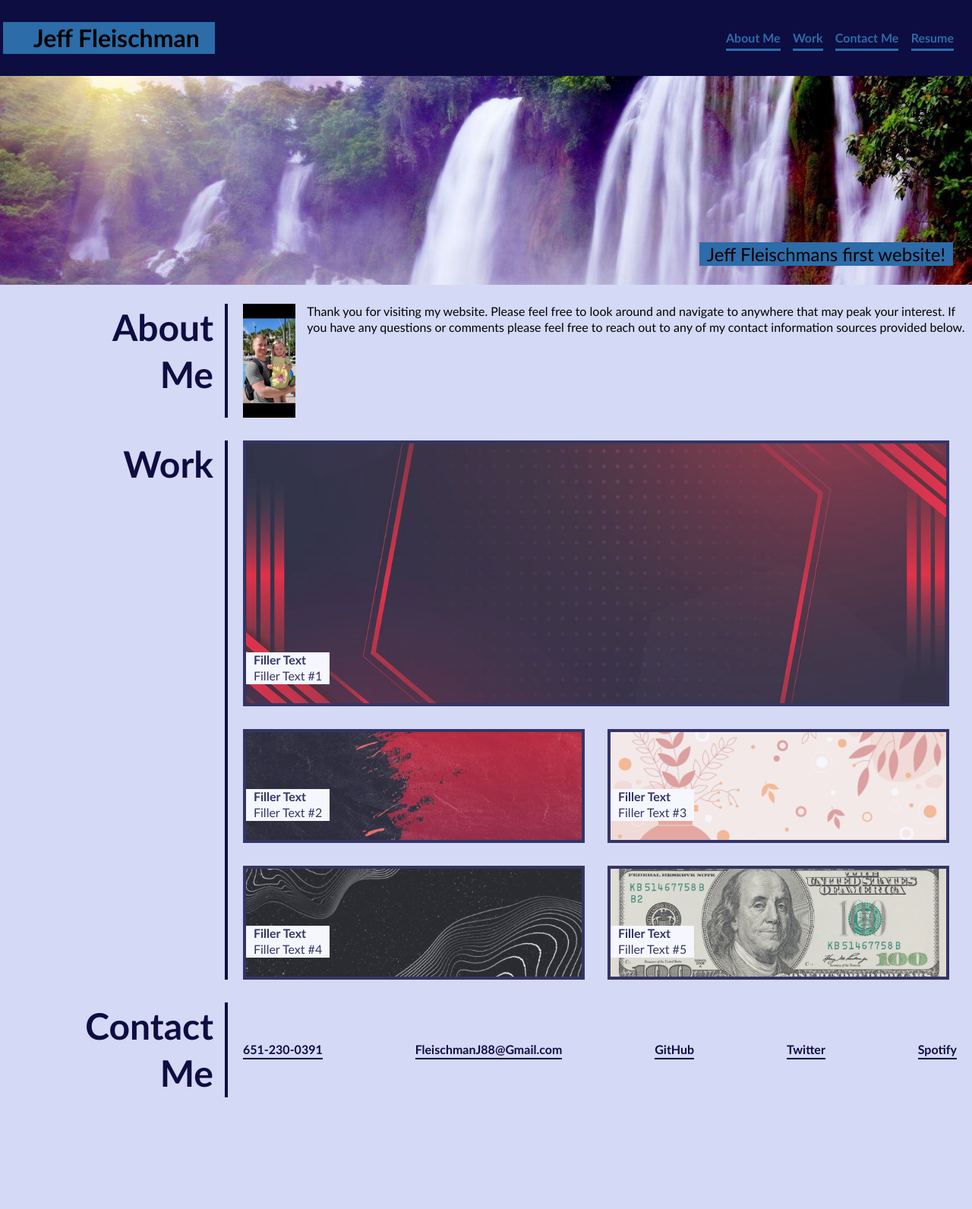
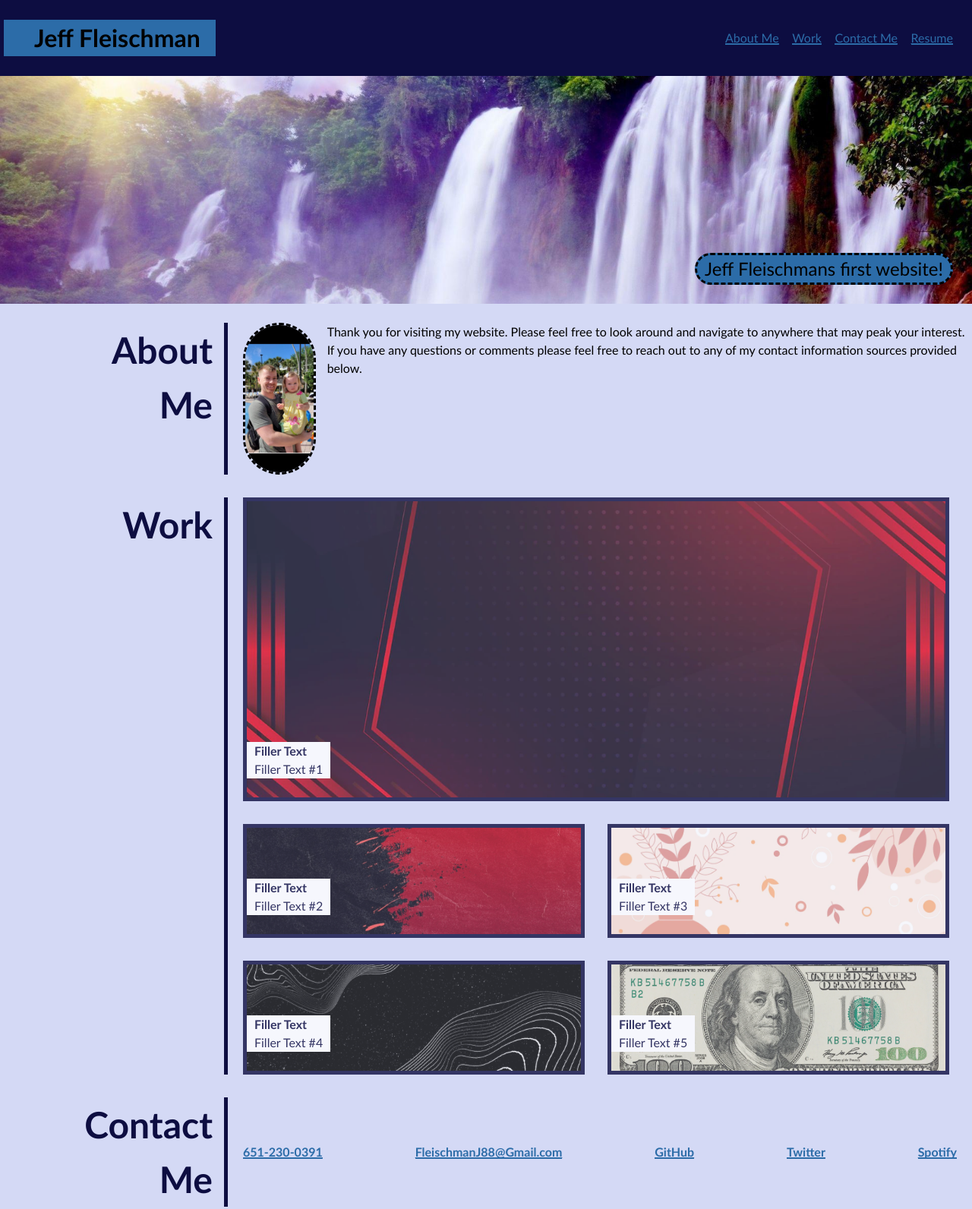
Before and after one commit to FleischmanJ88/02-Adcanced-CSS-Webpage, a plain HTML site: page index.html in a window 1280 px wide. Shown: the whole page at 76% size. Before the commit the page ends 1475 px from the top, so only its background shows below. Drawn offline with Linux system fonts and the light colour scheme.

Commit message:
added final css elements

```diff
--- a/assets/style.css
+++ b/assets/style.css
@@ -2,7 +2,7 @@ body {
   font-family: 'Trebuchet MS', Arial, sans-serif;
   display: flex;
   flex-direction: column;
-  line-height: 1.3;
+  line-height: 1.5;
   background-color: rgb(212, 217, 245);
 }
 
@@ -10,7 +10,7 @@ header {
   display: flex;
   justify-content: space-between;
   align-items: center;
-  padding: 4px;
+  padding: 5px;
   background-color: rgb(13, 13, 65);
   height: 100px;
 }
@@ -30,26 +30,24 @@ nav ul {
 }
 
 nav a {
-  font-weight: bold;
-  background-color: rgb(13, 13, 65);
-  text-decoration: none;
-  padding-bottom: 5px;
+  background-image: linear-gradient(rgb(44, 108, 168), rgb(44, 108, 168));
+  background-repeat: no-repeat;
+  background-size: 100% 2px;
+  background-position: bottom;
+  transition: 0.2s ease-in;
   color: rgb(44, 108, 168);
-  border-bottom-style: solid;
-  cursor: pointer;
-  transition: 0.8s ease;
 }
 
-nav a:hover, nav a:focus {
+nav a:hover{
   color: rgb(13, 13, 65);
-  background-color: rgb(44, 108, 168);
+background-size: 100% 100%;
 }
 
-.figsub {
+.figcap {
   display: flex;
   flex-direction: row;
   background-image: url("./images/Waterfall.png");
-  height: 275px;
+  height: 300px;
   width: 100%;
   margin-bottom: 25px;
   background-size: cover;
@@ -65,6 +63,8 @@ nav a:hover, nav a:focus {
   margin-right: 25px;
   padding-left: 10px;
   padding-right: 10px;
+  border-radius: 50px;
+border-style:dashed
 }
 
 section {
@@ -76,8 +76,8 @@ section {
   display: flex;
 }
 
-.aboutme0 {
-  height: 150px;
+.aboutmetext {
+  height: 200px;
 }
 
 p {
@@ -85,7 +85,11 @@ p {
 }
 
 img {
-  height: 150px;
+  height: 200px;
+  width: 100px;
+  border-radius: 50px;
+  border-style: dashed;
+  border-color: rgb(0, 0, 0);
 }
 
 h2 {
@@ -99,16 +103,16 @@ h2 {
   min-width: 300px;
   text-align: end;
   align-items: flex-start;
-  border-right: solid 4px rgb(13, 13, 65);
+  border-right: solid 5px rgb(13, 13, 65);
   background-color: rgb(212, 217, 245);
 }
 
-.work0 {
+.workclass {
   margin-bottom: 0;
 }
 
 .work {
-  height: 710px;
+  height: 760px;
 }
 
 .figcapwork {
@@ -128,21 +132,21 @@ h2 {
   flex-grow: calc(1);
 }
 
-.mainwork {
+.mainworksection {
   display: flex;
   flex-direction: row;
   background-image: url(./images/BigMain.png);
-  height: 350px;
+  height: 400px;
   width: 100%;
   background-size: cover;
   background-position: center;
   justify-content: flex-start;
   align-items: flex-end;
-  border: solid 4px rgb(13, 13, 65);
+  border: solid 5px rgb(13, 13, 65);
   margin-right: 30px;
 }
 
-figure.mainwork,
+figure.mainworksection,
 figure.work1,
 figure.work2,
 figure.work3,
@@ -150,7 +154,7 @@ figure.work4 {
   opacity: .8;
 }
 
-figure.mainwork:hover,
+figure.mainworksection:hover,
 figure.work1:hover,
 figure.work2:hover,
 figure.work3:hover,
@@ -168,7 +172,7 @@ figure.work4:hover {
   background-position: center;
   justify-content: flex-start;
   align-items: flex-end;
-  border: solid 4px rgb(13, 13, 65);
+  border: solid 5px rgb(13, 13, 65);
   margin-right: 30px;
 
 }
@@ -191,7 +195,7 @@ figure.work4:hover {
   background-position: center;
   justify-content: flex-start;
   align-items: flex-end;
-  border: solid 4px rgb(13, 13, 65);
+  border: solid 5px rgb(13, 13, 65);
   margin-right: 30px;
 }
 
@@ -205,7 +209,7 @@ figure.work4:hover {
   background-position: center;
   justify-content: flex-start;
   align-items: flex-end;
-  border: solid 4px rgb(13, 13, 65);
+  border: solid 5px rgb(13, 13, 65);
   margin-right: 30px;
 }
 
@@ -219,7 +223,7 @@ figure.work4:hover {
   background-position: center;
   justify-content: flex-start;
   align-items: flex-end;
-  border: solid 4px rgb(13, 13, 65);
+  border: solid 5px rgb(13, 13, 65);
   margin-right: 30px;
 }
 
@@ -236,16 +240,15 @@ figure.work4:hover {
 
 #footer a {
   font-weight: bold;
-  color: rgb(13, 13, 65);
-  text-decoration: none;
-  padding-bottom: 2px;
-  border-bottom: solid 2px rgb(13, 13, 65);
-  transition: 0.8s;
-  cursor: pointer;
+  background-image: linear-gradient(rgb(44, 108, 168), rgb(44, 108, 168));
+  background-repeat: no-repeat;
+  background-size: 100% 2px;
+  background-position: bottom;
+  transition: 0.2s ease-in;
+  color: rgb(44, 108, 168);
 }
 
 #footer a:hover {
-  color: rgb(44, 108, 168);
-  background-color: rgb(13, 13, 65);
-
+  color: rgb(13, 13, 65);
+background-size: 100% 100%;
 }
--- a/index.html
+++ b/index.html
@@ -22,28 +22,33 @@
             </ul>
         </nav>
     </header>
-    <figure class="figsub">
+    <figure class="figcap">
         <figcaption class="caption">Jeff Fleischmans first website!</figcaption>
     </figure>
     <section id="aboutme">
         <div>
-            <h2 class="aboutme0">About <br>Me</br></h2>
+            <h2 class="aboutmetext">About <br>Me</br></h2>
         </div>
         <div class="aboutme">
             <img src="./assets/images/WebsitePhoto.png">
-            <p>Thank you for visiting my website. Please feel free to look around and navigate to anywhere that may peak
-                your interest. If you have any questions or comments please feel free to reach out to any of my contact
-                information sources provided below.</p>
+            <div>
+                <p>Thank you for visiting my website. Please feel free to look around and navigate to anywhere that may
+                    peak
+                    your interest. If you have any questions or comments please feel free to reach out to any of my
+                    contact
+                    information sources provided below.
+                </p>
+            </div>
         </div>
     </section>
 
-    <section class="work0" id="work">
+    <section class="workclass" id="work">
         <div>
             <h2 class="work">Work</h2>
         </div>
         <div class="worksection1">
             <section>
-                <figure class="mainwork">
+                <figure class="mainworksection">
                     <figcaption class="figcapwork">
                         <h3>Filler Text</h3>
                         Filler Text #1
@@ -86,8 +91,8 @@
             <h2>Contact<br>Me</br></h2>
         </div>
         <ul id="footer">
-            <li><a href="tel:6512300391">651-230-0391</a></li>
-            <li><a href="mailto:fleischmanj88@gmail.com">FleischmanJ88@Gmail.com</a></li>
+            <li><a href="Phone:6512300391">651-230-0391</a></li>
+            <li><a href="MailTo:fleischmanj88@gmail.com">FleischmanJ88@Gmail.com</a></li>
             <li><a href="https://github.com/FleischmanJ88" target="_blank">GitHub</a></li>
             <li><a href="https://twitter.com/Jeff_F88" target="_blank">Twitter</a></li>
             <li><a href="https://www.youtube.com/watch?v=iceS6BvhuQ8&t=284s" target="_blank">Spotify</a></li>
```
Also changed, not shown: 2 other files.
